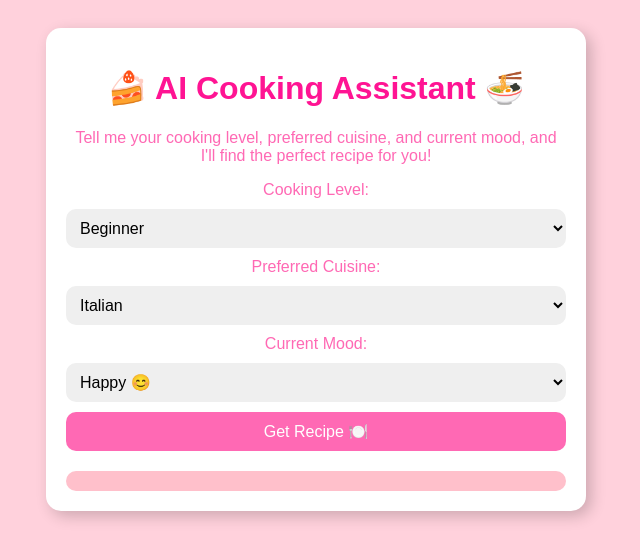
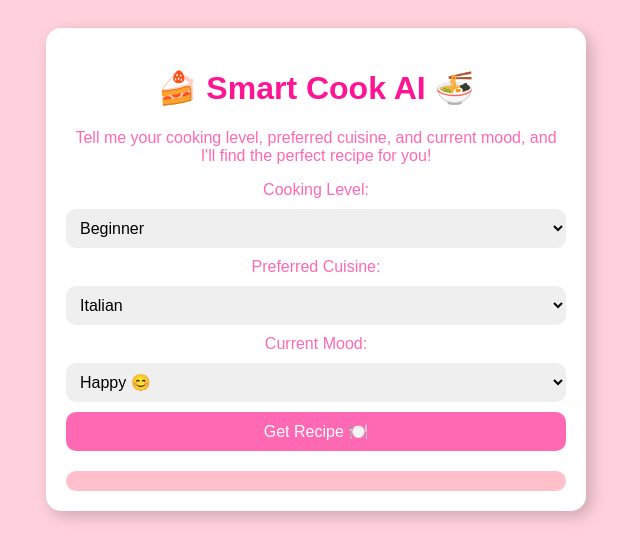
Before and after one commit to myrarafiq/smartcookai, a plain HTML site: page index.html in a window 1280 px wide. Shown: the whole page, without its empty margins (324-964 px from the left). Drawn offline with Linux system fonts and the light colour scheme.

Commit message:
Update index.html

```diff
--- a/index.html
+++ b/index.html
@@ -3,13 +3,13 @@
 <head>
     <meta charset="UTF-8">
     <meta name="viewport" content="width=device-width, initial-scale=1.0">
-    <title>AI Cooking Assistant</title>
+    <title>Smart Cook AI 🍽️</title>
     <link rel="stylesheet" href="style.css">
 </head>
 <body>
 
     <div class="container">
-        <h1>🍰 AI Cooking Assistant 🍜</h1>
+        <h1>🍰 Smart Cook AI 🍜</h1>
         <p>Tell me your cooking level, preferred cuisine, and current mood, and I'll find the perfect recipe for you!</p>
 
         <form id="recipeForm">
```
